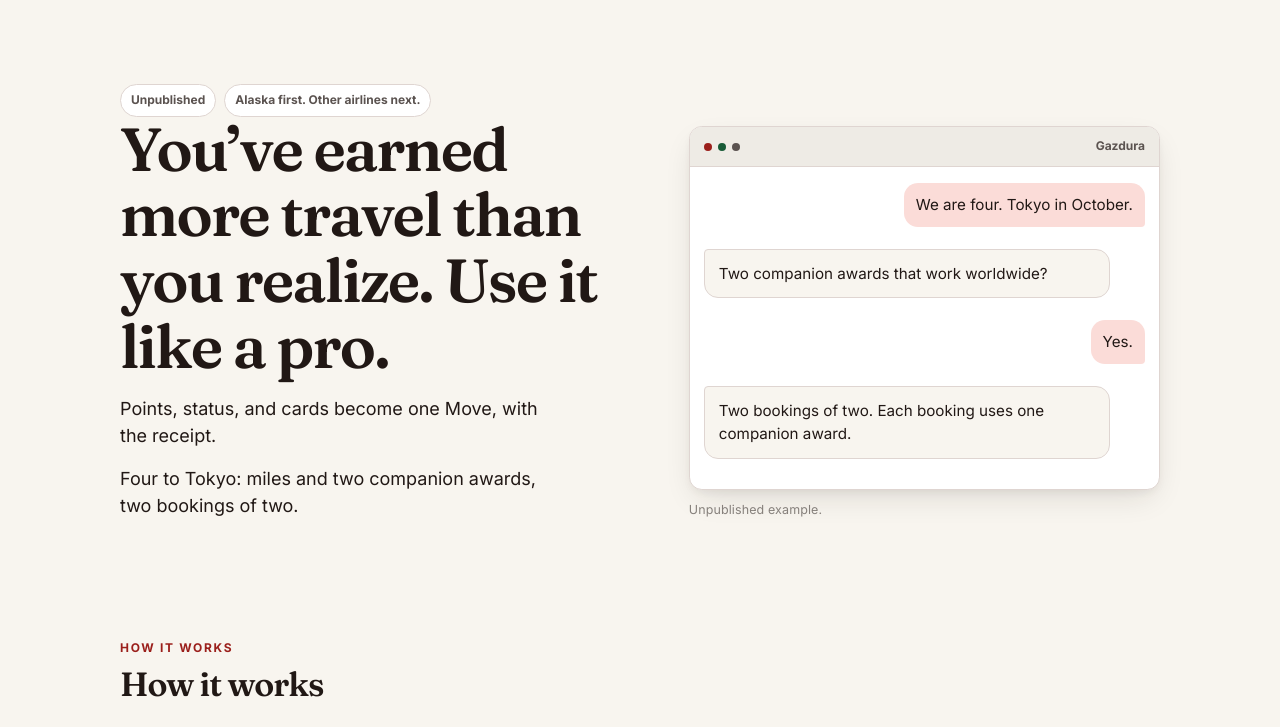
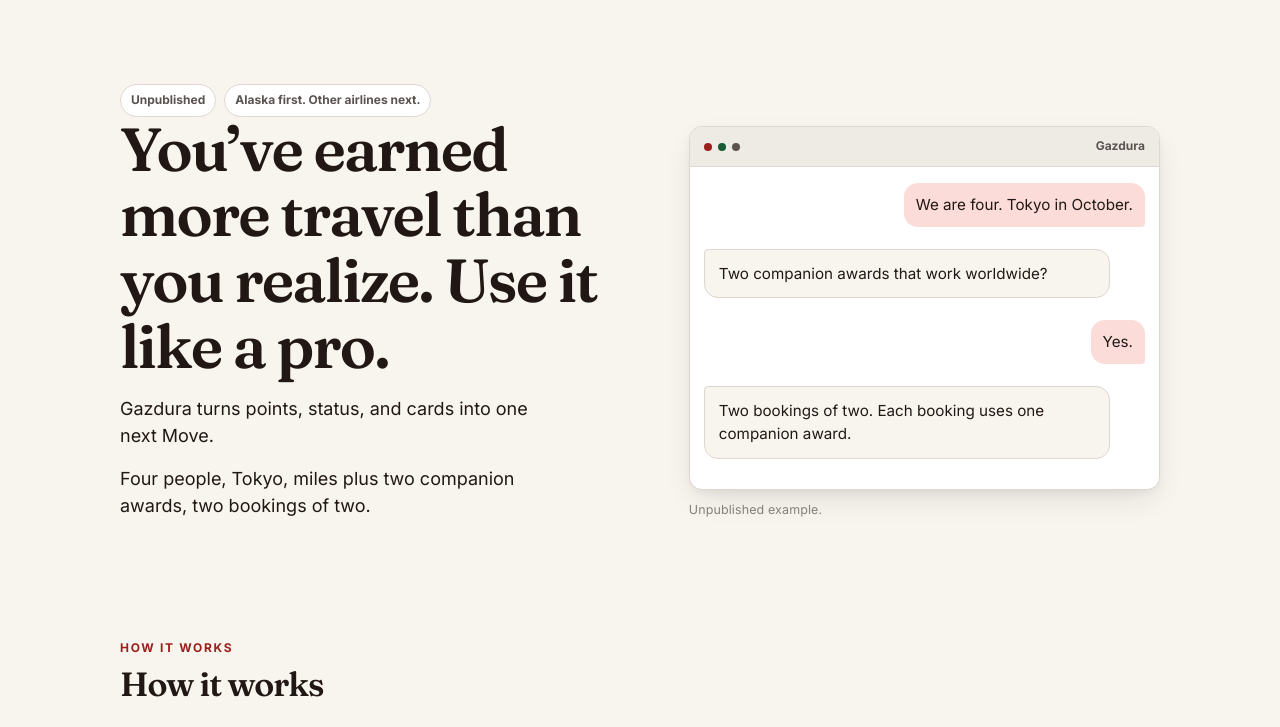
Before and after one commit to ahmadalkabra/gzd-003-preview-c7e1, a plain HTML site: page door/index.html in a window 1280 px wide. Shown: the part 71-798 px from the top of the page. Drawn offline with Linux system fonts and the light colour scheme.

```diff
--- a/door/index.html
+++ b/door/index.html
@@ -4,7 +4,7 @@
 <meta charset="utf-8">
 <meta name="viewport" content="width=device-width, initial-scale=1">
 <title>Gazdura · You’ve earned more travel than you realize</title>
-<meta name="description" content="Points, status, and cards become one Move, with the receipt.">
+<meta name="description" content="Gazdura turns points, status, and cards into one next Move.">
 <meta name="robots" content="noindex,nofollow">
 <link rel="preconnect" href="https://fonts.googleapis.com">
 <link rel="preconnect" href="https://fonts.gstatic.com" crossorigin>
@@ -33,8 +33,8 @@
         <span class="chip">Alaska first. Other airlines next.</span>
       </div>
       <h1>You’ve earned more travel than you realize. Use it like a pro.</h1>
-      <p class="lede wide">Points, status, and cards become one Move, with the receipt.</p>
-      <p class="lede wide">Four to Tokyo: miles and two companion awards, two bookings of two.</p>
+      <p class="lede wide">Gazdura turns points, status, and cards into one next Move.</p>
+      <p class="lede wide">Four people, Tokyo, miles plus two companion awards, two bookings of two.</p>
     </div>
     <figure class="chat-ex" id="ask">
       <div class="chat" aria-label="Chat A">
```
